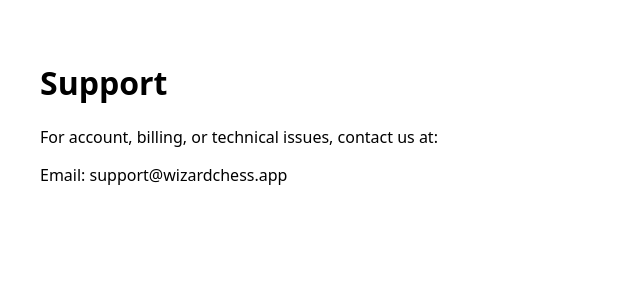
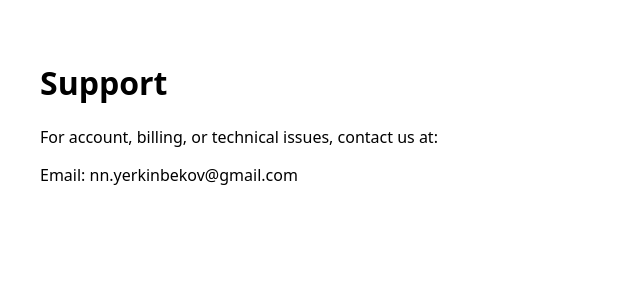
Before and after one commit to NurdauletYN/chessroyal, a Next.js app: page /support in a window 1280 px wide. Shown: the top 300 px of the page, without its empty margins (0-640 px from the left). Built offline with nearby package versions, Linux system fonts and the light colour scheme.

Commit message:
Update page.tsx

```diff
--- a/app/support/page.tsx
+++ b/app/support/page.tsx
@@ -8,7 +8,7 @@ export default function Support() {
         contact us at:
       </p>
 
-      <p>Email: support@wizardchess.app</p>
+      <p>Email: nn.yerkinbekov@gmail.com</p>
     </main>
   );
 }
```
